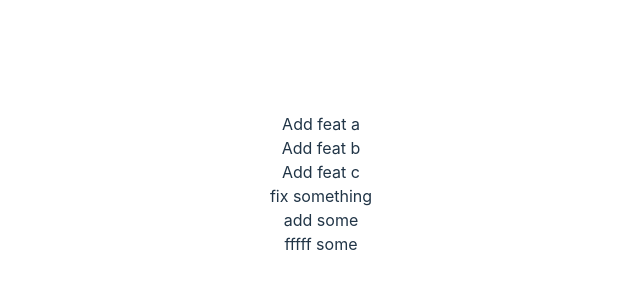
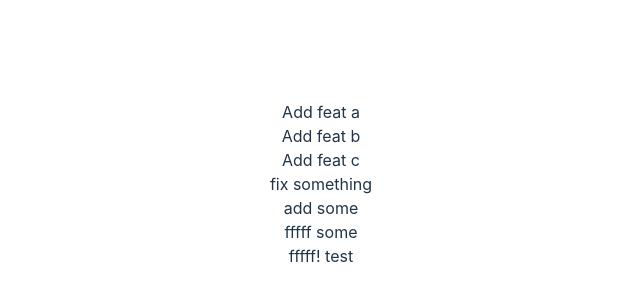
Before and after one commit to supakrit03/semantic-release-101, a React (Vite) app: page / in a window 1280 px wide. Shown: the part 216-516 px from the top of the page, without its empty margins (319-959 px from the left). Built offline with nearby package versions, Linux system fonts and the light colour scheme.

Commit message:
feat!: ffff! test

```diff
--- a/src/App.tsx
+++ b/src/App.tsx
@@ -9,6 +9,7 @@ function App() {
       <div>fix something</div>
       <div>add some</div>
       <div>fffff some</div>
+      <div>fffff! test</div>
     </>
   );
 }
```
